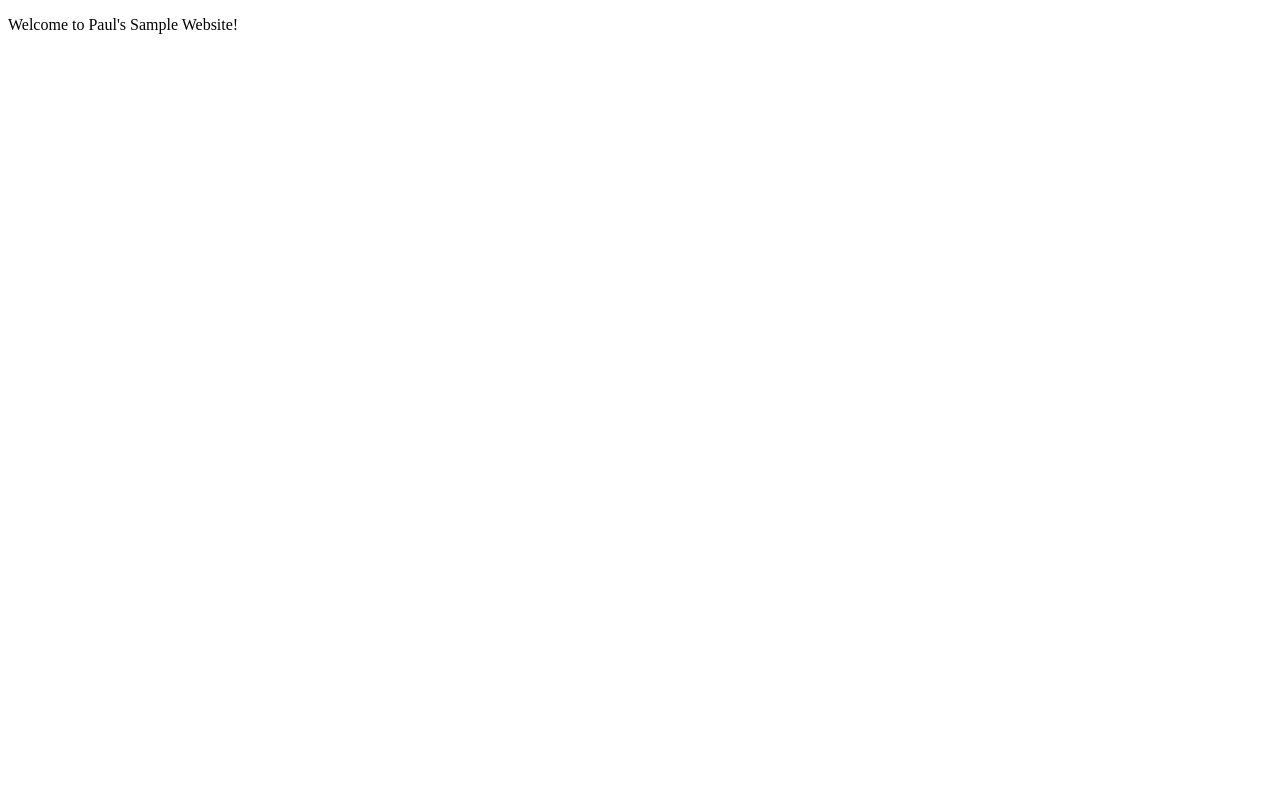
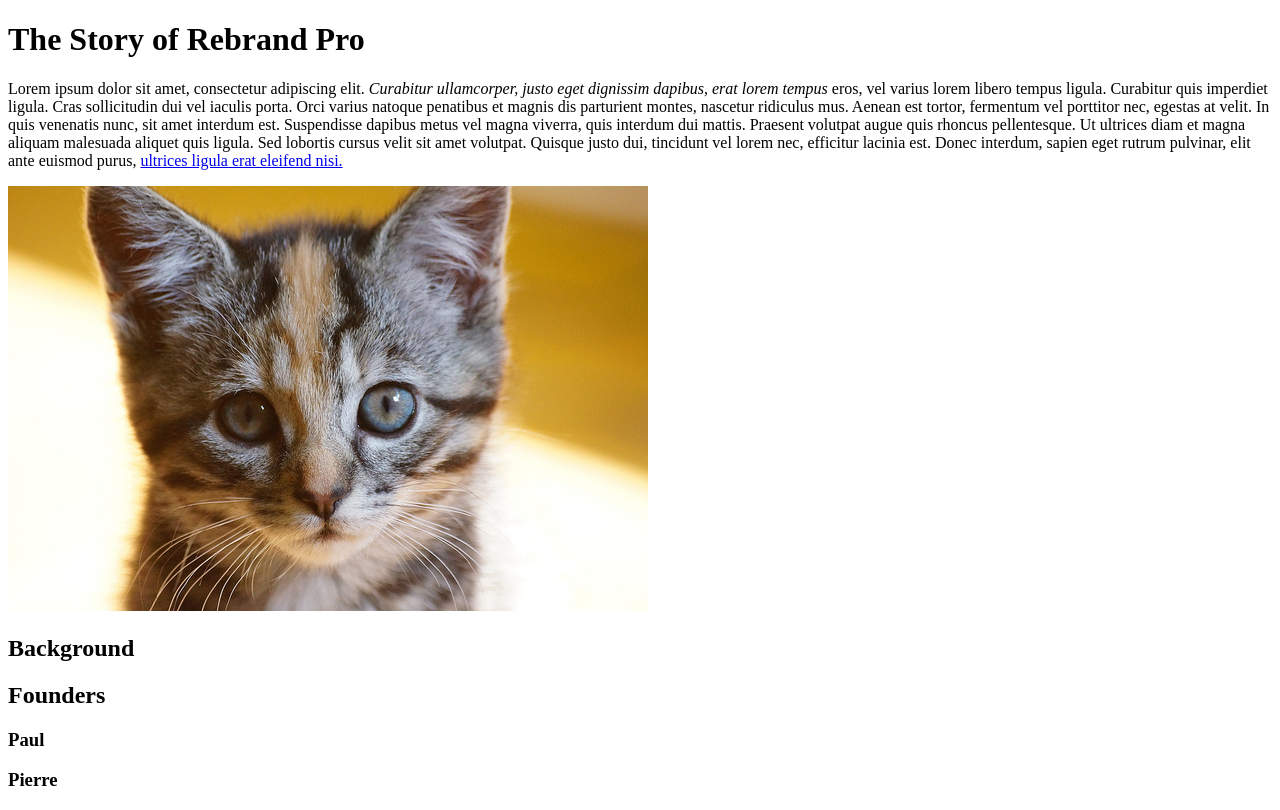
Before and after one commit to rebrandpro/sample_website, a plain HTML site: page index.html in a window 1280 px wide. Drawn offline with Linux system fonts and the light colour scheme.

Commit message:
Add content and some images

```diff
--- a/index.html
+++ b/index.html
@@ -6,6 +6,21 @@
   <title>Paul's Sample Websitet</title>
 </head>
 <body>
-  <p>Welcome to Paul's Sample Website!</p>
+
+  <h1>The Story of Rebrand Pro</h1>
+
+  <p>
+    Lorem ipsum dolor sit amet, consectetur adipiscing elit. <em>Curabitur ullamcorper, justo eget dignissim dapibus, erat lorem tempus</em> eros, vel varius lorem libero tempus ligula. Curabitur quis imperdiet ligula. Cras sollicitudin dui vel iaculis porta. Orci varius natoque penatibus et magnis dis parturient montes, nascetur ridiculus mus. Aenean est tortor, fermentum vel porttitor nec, egestas at velit. In quis venenatis nunc, sit amet interdum est. Suspendisse dapibus metus vel magna viverra, quis interdum dui mattis. Praesent volutpat augue quis rhoncus pellentesque. Ut ultrices diam et magna aliquam malesuada aliquet quis ligula. Sed lobortis cursus velit sit amet volutpat. Quisque justo dui, tincidunt vel lorem nec, efficitur lacinia est. Donec interdum, sapien eget rutrum pulvinar, elit ante euismod purus, <a href="https://www.luciadulce.com"> ultrices ligula erat eleifend nisi.</a>
+  </p>
+
+  <img src="images/kitten.jpg" alt="An adorable kitten">
+
+  <h2>Background</h2>
+
+  <h2>Founders</h2>
+
+  <h3>Paul</h3>
+  <h3>Pierre</h3>
+
 </body>
 </html>
```
Also changed, not shown: images/kitten.jpg (added).
